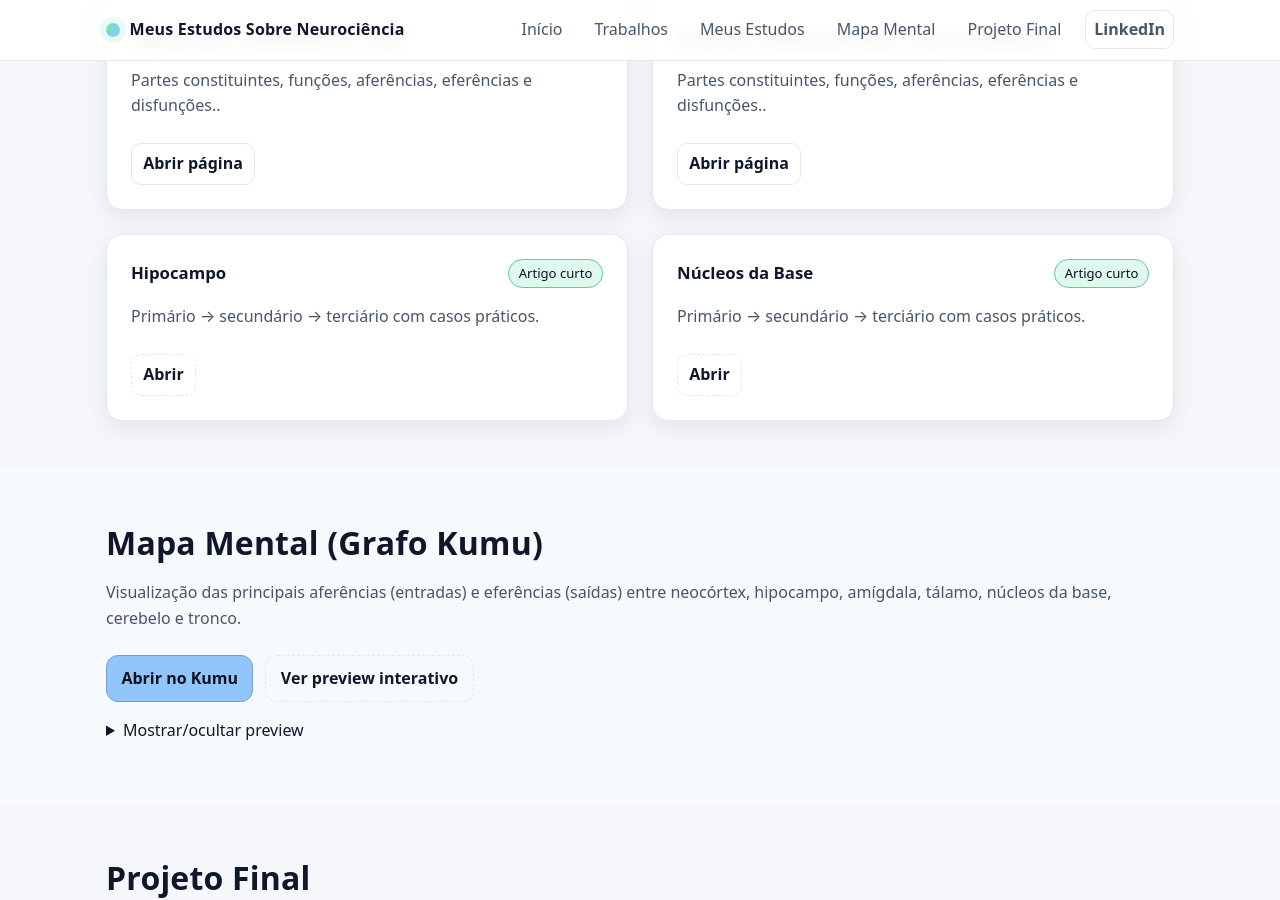
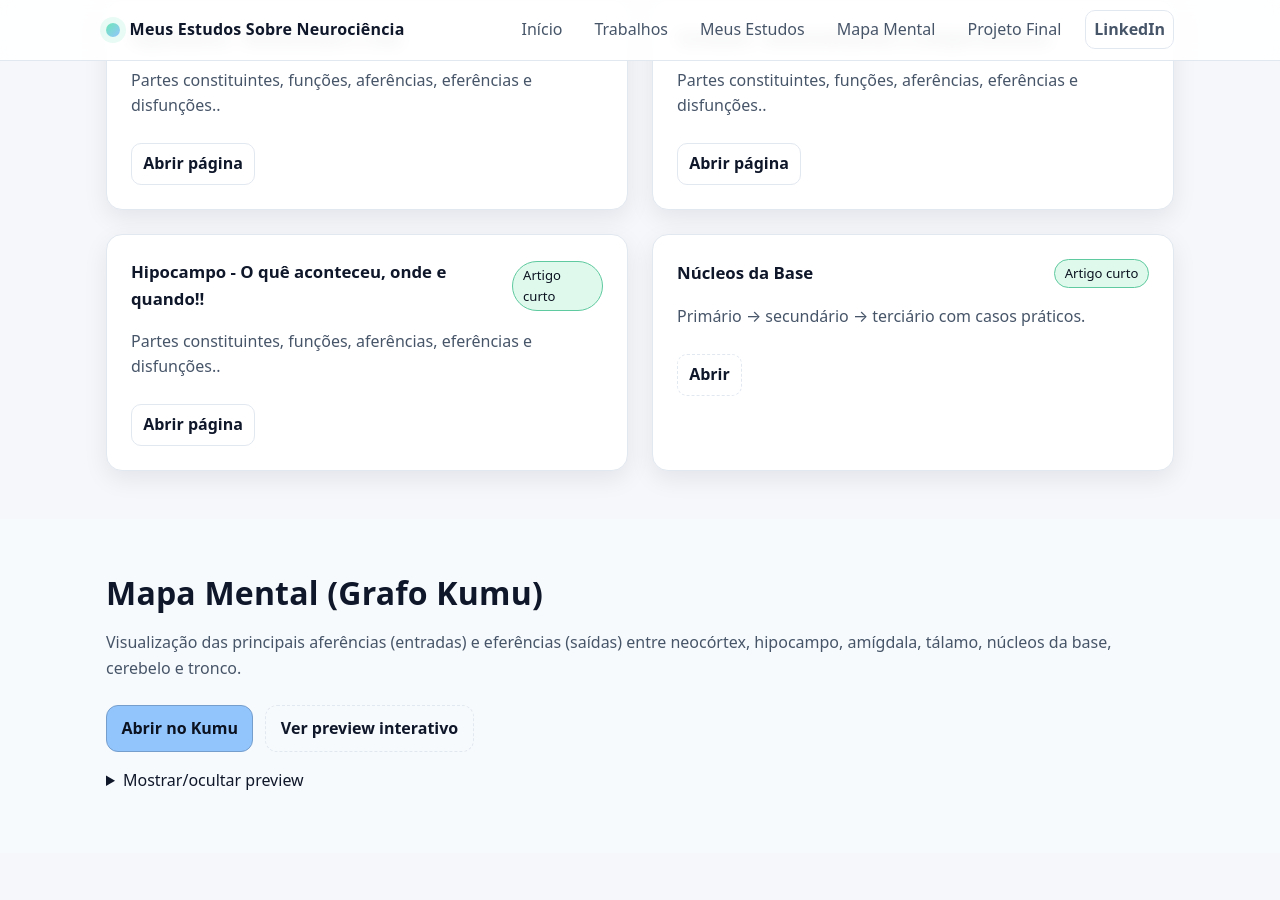
Before and after one commit to gdutramartins/neurociencia, a Jekyll site: the page built from index.html, in a window 1280 px wide and 900 px high, scrolled down 1104 px. Built offline with Jekyll 4.4.1, drawn with Linux system fonts in a browser that asks for light colours.

Commit message:
hipocampo

```diff
--- a/estudos/cerebelo.html
+++ b/estudos/cerebelo.html
@@ -6,7 +6,7 @@ title: Estudo sobre Cerebelo
 <main>
     <section class="section">
         <div class="container narrow">
-            <h1 class="">Estudo sobre Cerebelo</h1>
+            <h1 class="">Cerebelo - Automatizando o Comportamento </h1>
             <article class="doc-content">
                 <div class="doc-content">
                     <p>
@@ -106,7 +106,7 @@ title: Estudo sobre Cerebelo
                     <p><span></span></p>
                     <p><span></span></p>
                     <p>
-                        <span><img alt="" src="../imagens/trabalho-neocortex/image6.png" title="" /></span>
+                        <span><img alt="" src="../imagens/estudo-cerebelo/aferencia-eferencia-cerebelo.jpg" title="" /></span>
                     </p>
                     <p><span></span></p>
                     <p><span></span></p>
--- a/estudos/hipotalamo.html
+++ b/estudos/hipotalamo.html
@@ -6,7 +6,7 @@ title: Estudo sobre Hipotálamo
 <main>
     <section class="section">
         <div class="container narrow">
-            <h1 class="">Estudo sobre Hipotálamo</h1>
+            <h1 class="">Hipotálamo - Homeostase e Vida</h1>
             <article class="doc-content">
                 <div class="doc-content">
                     <p>
@@ -176,7 +176,7 @@ title: Estudo sobre Hipotálamo
                     <p><span></span></p>
                     <p><span></span></p>
                     <p>
-                        <span><img alt="" src="../imagens/trabalho-neocortex/image6.png" title="" /></span>
+                        <span><img alt="" src="../imagens/estudo-hipotalamo/aferencias-eferencias.jpg" title="" /></span>
                     </p>
                     <p><span></span></p>
                     <p><span></span></p>
--- a/index.html
+++ b/index.html
@@ -88,12 +88,12 @@ title: Neurociência nas Organizações
 
         <article class="card">
           <header>
-            <h3>Hipocampo</h3>
+            <h3>Hipocampo - O quê aconteceu, onde e quando!!</h3>
             <span class="tag tag-alt">Artigo curto</span>
           </header>
-          <p>Primário → secundário → terciário com casos práticos.</p>
+          <p>Partes constituintes, funções, aferências, eferências e disfunções..</p>
           <div class="card-actions">
-            <a class="btn btn-sm btn-ghost" href="#">Abrir</a>
+            <a class="btn btn-sm btn-outline" href="estudos/hipocampo.html">Abrir página</a>
           </div>
         </article>
 
```
Also changed, not shown: estudos/hipocampo.html (added, +129 -0 lines), imagens/estudo-amigdala/aferencia-eferencia-amigdala.jpg (added), imagens/estudo-cerebelo/aferencia-eferencia-cerebelo.jpg (added), imagens/estudo-hipocampo/aferencia-eferencia-hipocampo.jpg (added), imagens/estudo-hipocampo/anatomia-hipocampo.png (added), imagens/estudo-hipotalamo/aferencias-eferencias.jpg (added), imagens/estudo-medula/aferencia-eferencia-medula.jpg (added), imagens/estudo-nucleos-base/aferencia-eferencia-nucleos-base.jpg (added), imagens/estudo-talamo/aferencia-eferencia-talamo.jpg (added), imagens/estudo-tronco/aferencia-eferencia-tronco.jpg (added).
